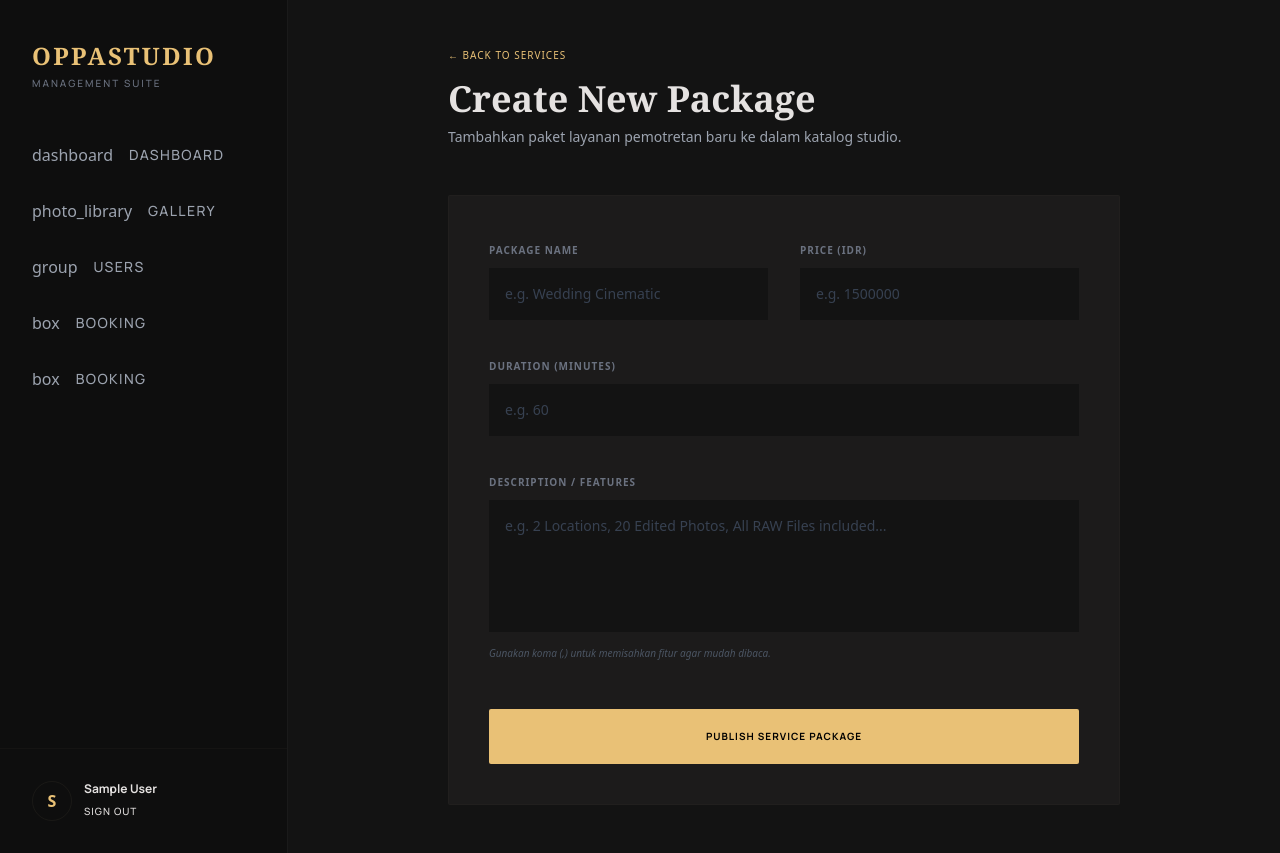
After one commit to ucup2009/studio_foto_percetakan, a PHP site: page /tambah_paket.php in a window 1280 px wide. The commit adds this page. Run offline with PHP 8.4, Linux system fonts and the light colour scheme; the visitor is signed in with stand-in values (Sample User, id 1); some libraries are stand-ins or nearby versions.

Commit message:
update_manage_services

```diff
--- a/manage_booking.php
+++ b/manage_booking.php
@@ -15,7 +15,7 @@ if (isset($_POST['update_status'])) {
 
     $update_query = "UPDATE booking SET status = '$status_baru' WHERE id_booking = '$id_booking'";
     mysqli_query($conn, $update_query);
-    header("Location: manage_booking.php?pesan=updated");
+    header("Location: manage/manage_booking.php?pesan=updated");
     exit;
 }
 
--- a/manage_user.php
+++ b/manage_user.php
@@ -1,5 +1,5 @@
 <?php
-include 'koneksi.php';
+include '../koneksi.php'';
 session_start();
 
 // Proteksi: Hanya admin yang bisa masuk
--- a/sidebar_admin.php
+++ b/sidebar_admin.php
@@ -32,6 +32,11 @@ $current_page = basename($_SERVER['PHP_SELF']);
             <span class="material-symbols-outlined">box</span>
             <span class="font-label text-sm uppercase tracking-widest">booking</span>
         </a>
+        <a href="manage_services.php"
+           class="flex items-center gap-4 px-4 py-3 rounded-sm transition-all <?= ($current_page == 'manage_services.php') ? 'bg-[#e9c176]/10 text-[#e9c176]' : 'text-gray-400 hover:bg-[#1c1b1b] hover:text-white' ?>">
+            <span class="material-symbols-outlined">box</span>
+            <span class="font-label text-sm uppercase tracking-widest">booking</span>
+        </a>
 
 
     </nav>
--- /dev/null
+++ b/tambah_paket.php
@@ -0,0 +1,117 @@
+<?php
+include 'koneksi.php';
+session_start();
+
+// Proteksi Admin
+if (!isset($_SESSION['login']) || $_SESSION['role'] !== 'admin') {
+    header("Location: login.php");
+    exit;
+}
+
+// Logika Tambah Data
+if (isset($_POST['submit'])) {
+    $nama_paket = mysqli_real_escape_string($conn, $_POST['nama_paket']);
+    $harga      = mysqli_real_escape_string($conn, $_POST['harga']);
+    $durasi     = mysqli_real_escape_string($conn, $_POST['durasi']);
+    $deskripsi  = mysqli_real_escape_string($conn, $_POST['deskripsi']);
+
+    $query = "INSERT INTO paket (nama_paket, harga, durasi, deskripsi)
+              VALUES ('$nama_paket', '$harga', '$durasi', '$deskripsi')";
+
+    if (mysqli_query($conn, $query)) {
+        header("Location: manage_services.php?pesan=success");
+        exit;
+    } else {
+        $error = "Gagal menambah paket: " . mysqli_error($conn);
+    }
+}
+?>
+
+<!DOCTYPE html>
+<html class="dark" lang="en">
+<head>
+    <meta charset="utf-8" />
+    <meta name="viewport" content="width=device-width, initial-scale=1.0" />
+    <title>Add Package | OPPASTUDIO</title>
+    <link href="https://fonts.googleapis.com/css2?family=Noto+Serif:wght@400;700&family=Inter:wght@300;400;600&family=Manrope:wght@500;700&display=swap" rel="stylesheet" />
+    <script src="https://cdn.tailwindcss.com"></script>
+    <script id="tailwind-config">
+        tailwind.config = {
+            darkMode: "class",
+            theme: {
+                extend: {
+                    colors: {
+                        "primary": "#e9c176",
+                        "surface": "#131313",
+                        "on-surface": "#e5e2e1",
+                        "surface-container-low": "#1c1b1b",
+                        "outline-variant": "#4e4639",
+                    },
+                    fontFamily: { "headline": ["Noto Serif"], "body": ["Inter"], "label": ["Manrope"] }
+                }
+            }
+        }
+    </script>
+</head>
+<body class="min-h-screen flex bg-surface text-on-surface overflow-hidden">
+
+    <?php include 'sidebar_admin.php'; ?>
+
+    <main class="flex-1 h-screen overflow-y-auto">
+        <div class="max-w-3xl mx-auto p-12">
+
+            <header class="mb-12">
+                <a href="manage_services.php" class="text-primary text-[10px] uppercase tracking-widest flex items-center gap-2 mb-4 hover:opacity-70 transition-all">
+                    ← Back to Services
+                </a>
+                <h2 class="font-headline text-4xl font-bold">Create New Package</h2>
+                <p class="text-gray-400 text-sm mt-2">Tambahkan paket layanan pemotretan baru ke dalam katalog studio.</p>
+            </header>
+
+            <?php if(isset($error)): ?>
+                <div class="bg-red-500/10 border border-red-500/20 text-red-500 p-4 mb-6 text-xs uppercase tracking-widest font-bold">
+                    <?= $error ?>
+                </div>
+            <?php endif; ?>
+
+            <form action="" method="POST" class="space-y-8 bg-surface-container-low p-10 border border-outline-variant/10 rounded-sm">
+
+                <div class="grid grid-cols-1 md:grid-cols-2 gap-8">
+                    <div class="space-y-2">
+                        <label class="text-[10px] uppercase tracking-widest text-gray-500 font-bold">Package Name</label>
+                        <input type="text" name="nama_paket" placeholder="e.g. Wedding Cinematic" required
+                               class="w-full bg-surface border-none focus:ring-1 focus:ring-primary p-4 text-sm text-white placeholder:text-gray-700 outline-none">
+                    </div>
+
+                    <div class="space-y-2">
+                        <label class="text-[10px] uppercase tracking-widest text-gray-500 font-bold">Price (IDR)</label>
+                        <input type="number" name="harga" placeholder="e.g. 1500000" required
+                               class="w-full bg-surface border-none focus:ring-1 focus:ring-primary p-4 text-sm text-white placeholder:text-gray-700 outline-none">
+                    </div>
+                </div>
+
+                <div class="space-y-2">
+                    <label class="text-[10px] uppercase tracking-widest text-gray-500 font-bold">Duration (Minutes)</label>
+                    <input type="number" name="durasi" placeholder="e.g. 60" required
+                           class="w-full bg-surface border-none focus:ring-1 focus:ring-primary p-4 text-sm text-white placeholder:text-gray-700 outline-none">
+                </div>
+
+                <div class="space-y-2">
+                    <label class="text-[10px] uppercase tracking-widest text-gray-500 font-bold">Description / Features</label>
+                    <textarea name="deskripsi" rows="5" placeholder="e.g. 2 Locations, 20 Edited Photos, All RAW Files included..." required
+                              class="w-full bg-surface border-none focus:ring-1 focus:ring-primary p-4 text-sm text-white placeholder:text-gray-700 outline-none resize-none"></textarea>
+                    <p class="text-[10px] text-gray-600 italic">Gunakan koma (,) untuk memisahkan fitur agar mudah dibaca.</p>
+                </div>
+
+                <div class="pt-4">
+                    <button type="submit" name="submit"
+                            class="w-full bg-primary text-black font-label text-[10px] font-bold tracking-widest uppercase py-5 rounded-sm hover:brightness-110 transition-all">
+                        Publish Service Package
+                    </button>
+                </div>
+            </form>
+
+        </div>
+    </main>
+</body>
+</html>
```
Also changed, not shown: manage_services.php (added, +110 -0 lines), img/gallery/69e5bb8e1cc71.png (deleted), img/gallery/69e5bb97828b6.png (deleted), img/gallery/69e5bbaed77ae.png (deleted), img/gallery/69e5bc1ee7d6c.png (deleted), img/gallery/69e5c4962bb92.jpg (deleted), img/gallery/69e86437cf002.png (deleted), img/gallery/69e86ac016e60.jpg (deleted), img/gallery/69eadc43447ca.jpg (added).
